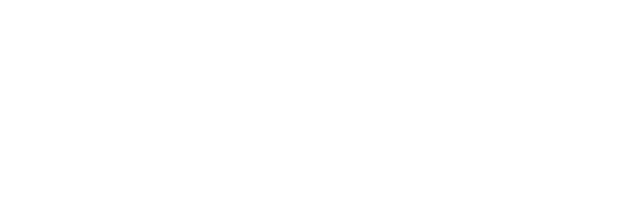
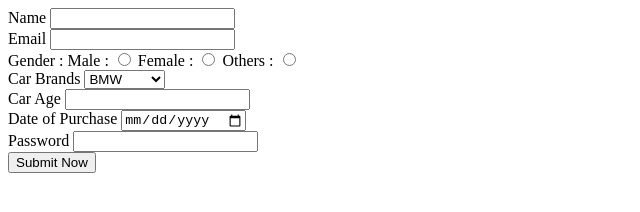
Before and after one commit to acciojob/car-insurance-form-Manish-sharma22021996, a website: page main.html in a window 1280 px wide. Shown: the whole page, without its empty margins (0-640 px from the left). Drawn offline with Linux system fonts and the light colour scheme.

Commit message:
created a submission

```diff
--- a/main.html
+++ b/main.html
@@ -10,7 +10,51 @@
 	<!-- the entire body must be written by student -->
     <script type="text/javascript" src="./script.js">
 </script>
+  <form action="">
+    <div>
+      <label for="name">Name</label>
+    <input type="text" name="name" id="name" required>
+    </div>
+    <div>
+      <label for="email">Email</label>
+    <input type="email" name="email" id="email" required>
+    </div>
 
+    <div>
+      <label for="gender">Gender : </label>
+    Male : <input type="radio" name="gender" id="" required>
+    Female : <input type="radio" name="gender" id="" required>
+    Others : <input type="radio" name="gender" id="" required>
+    </div>
+
+    <div>
+      <label for="cars">Car Brands</label>
+
+      <select name="cars" id="cars" required>
+       <option value="BMW">BMW</option>
+       <option value="audi">Audi</option>
+       <option value="mercedes">Mercedes</option>
+
+      </select>
+    </div>
+    <div>
+      <label for="carage">Car Age</label>
+      <input type="number" id="carage" required>
+    </div>
+
+    <div>
+      <label for="dop">Date of Purchase</label>
+      <input type="date" name="dop" id="dop" required>
+    </div>
+
+    <div>
+      <label for="password">Password</label>
+      <input type="Password" name="password" id="password" required>
+    </div>
+    <div>
+      <input type="submit" value="Submit Now">
+    </div>
+  </form>
 </body>
 
 </html>
```
